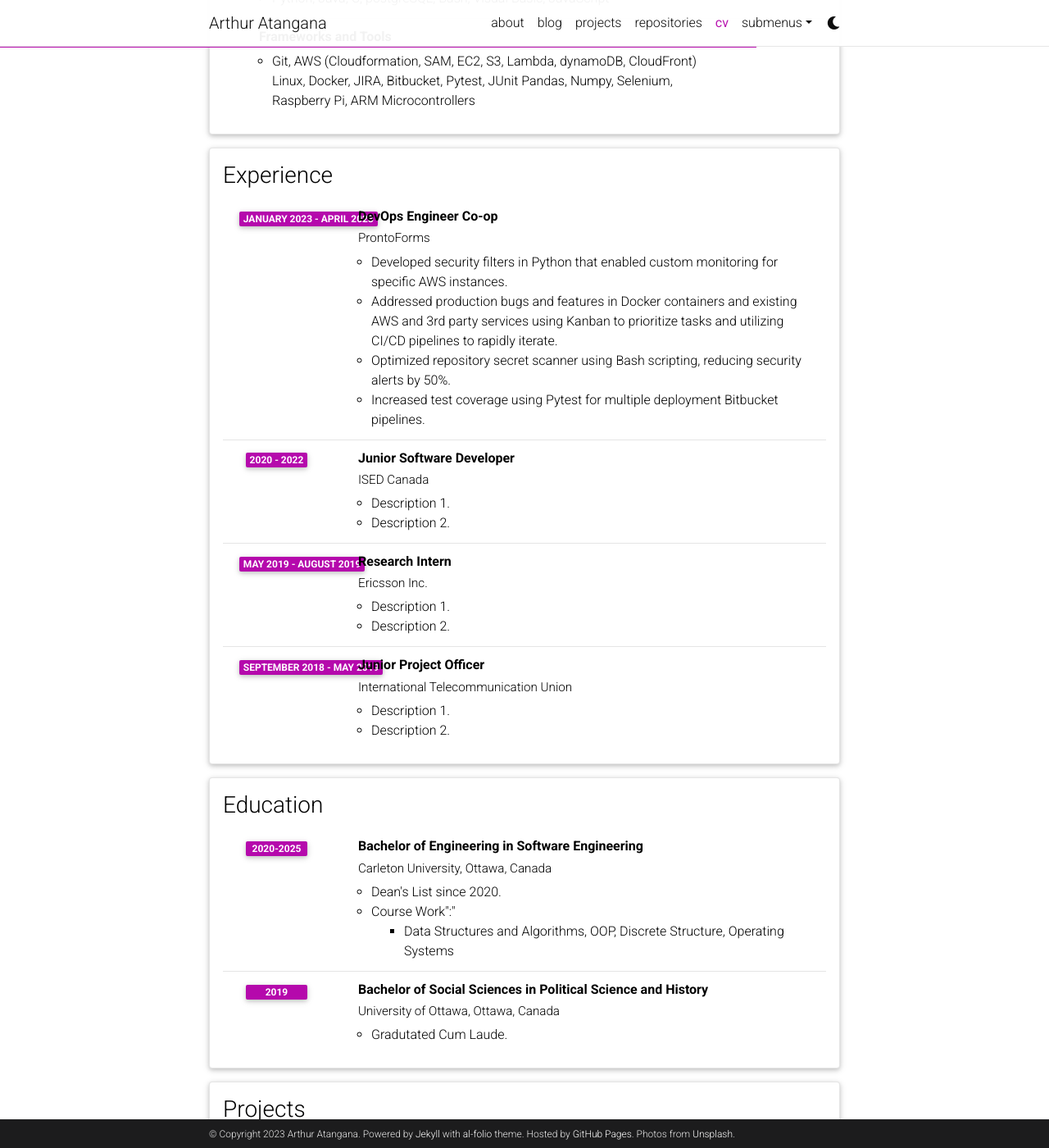
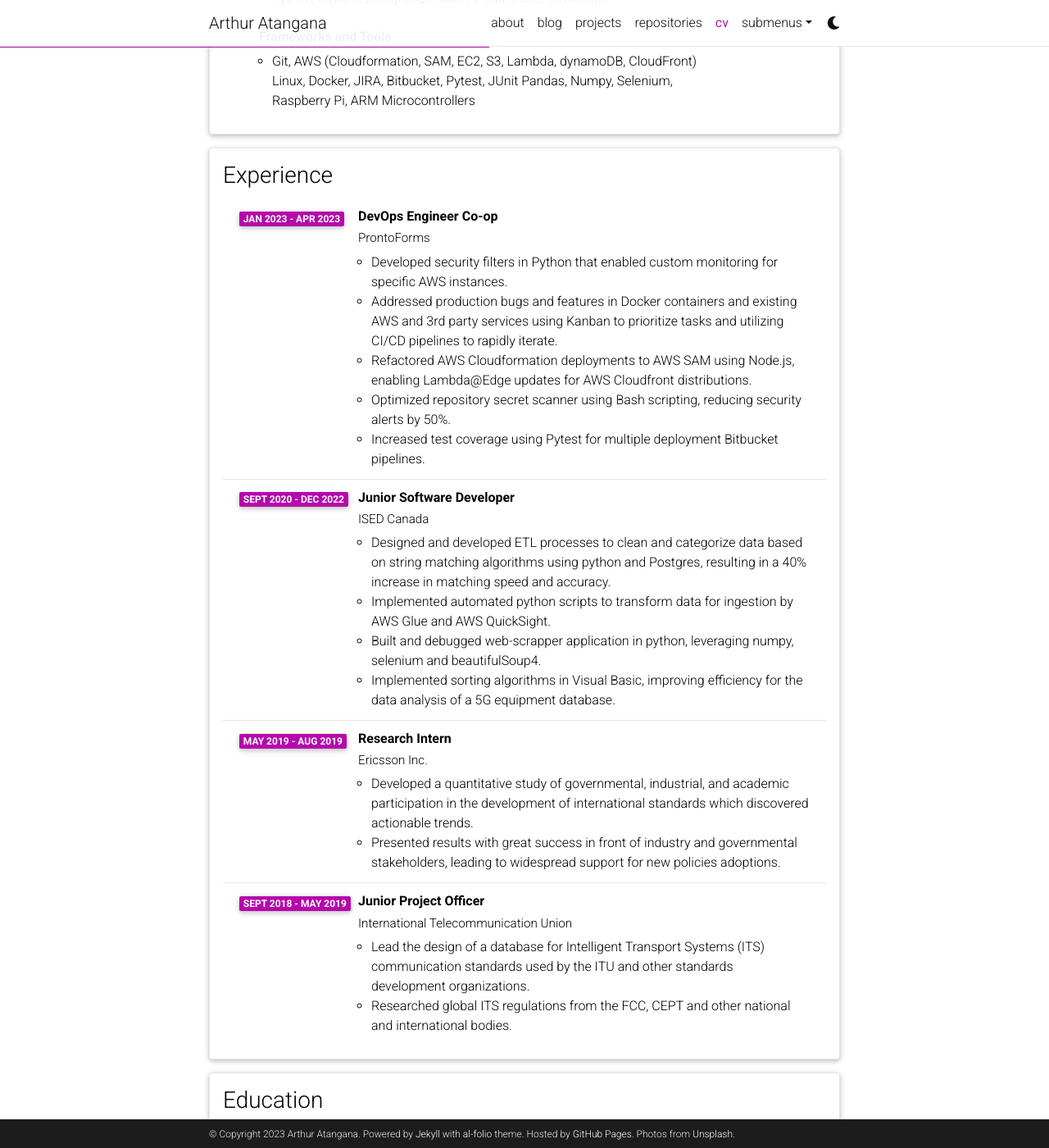
Before and after one commit to ArthurAtangana/ArthurAtangana.github.io, a Jekyll site: the page built from _pages/cv.md, in a window 1280 px wide and 1400 px high, scrolled down 476 px. Shown: the whole window at 82% size. Built offline with Jekyll 4.4.1, drawn with Linux system fonts in a browser that asks for light colours; comment, search, counter and statistics services are not loaded; a style sheet for code colours, icons or effects is not loaded.

Commit message:
updated cv.yml with resume info

```diff
--- a/_data/cv.yml
+++ b/_data/cv.yml
@@ -25,11 +25,12 @@
   contents:
     - title: DevOps Engineer Co-op
       institution: ProntoForms
-      year: January 2023 - April 2023
+      year: Jan 2023 - Apr 2023
       description:
         - Developed security filters in Python that enabled custom monitoring for specific AWS instances.
         - Addressed production bugs and features in Docker containers and existing AWS and 3rd party services
           using Kanban to prioritize tasks and utilizing CI/CD pipelines to rapidly iterate.
+        - Refactored AWS Cloudformation deployments to AWS SAM using Node.js, enabling Lambda@Edge updates for AWS Cloudfront distributions.
         - Optimized repository secret scanner using Bash scripting, reducing security alerts by 50%.
         - Increased test coverage using Pytest for multiple deployment Bitbucket pipelines.
 #        - title: Description 3.
@@ -38,24 +39,29 @@
 #            - Sub-description 2.
     - title: Junior Software Developer
       institution: ISED Canada
-      year: 2020 - 2022
+      year: Sept 2020 - Dec 2022
       description:
-        - Description 1.
-        - Description 2.
+        - Designed and developed ETL processes to clean and categorize data based on string matching algorithms using python and Postgres, resulting in a 40% increase in matching speed and accuracy.
+        - Implemented automated python scripts to transform data for ingestion by AWS Glue and AWS QuickSight.
+        - Built and debugged web-scrapper application in python, leveraging numpy, selenium and beautifulSoup4.
+        - Implemented sorting algorithms in Visual Basic, improving efficiency for the data analysis of a 5G equipment database.
+
 
     - title: Research Intern
       institution: Ericsson Inc.
-      year: May 2019 - August 2019
+      year: May 2019 - Aug 2019
       description:
-        - Description 1.
-        - Description 2.
+        - Developed a quantitative study of governmental, industrial, and academic participation in the development of international standards which discovered actionable trends.
+        - Presented results with great success in front of industry and governmental stakeholders, leading to widespread support for new policies adoptions.
+
 
     - title: Junior Project Officer
       institution: International Telecommunication Union
-      year: September 2018 - May 2019
+      year: Sept 2018 - May 2019
       description:
-        - Description 1.
-        - Description 2.
+        - Lead the design of a database for Intelligent Transport Systems (ITS) communication standards used by the ITU and other standards development organizations.
+        - Researched global ITS regulations from the FCC, CEPT and other national and international bodies.
+
 
 
 - title: Education
@@ -63,7 +69,7 @@
   contents:
     - title: Bachelor of Engineering in Software Engineering
       institution: Carleton University, Ottawa, Canada
-      year: 2020-2025
+      year: 2020 - 2025
       description:
         - Dean's List since 2020.
         - title: Course Work":"
```
